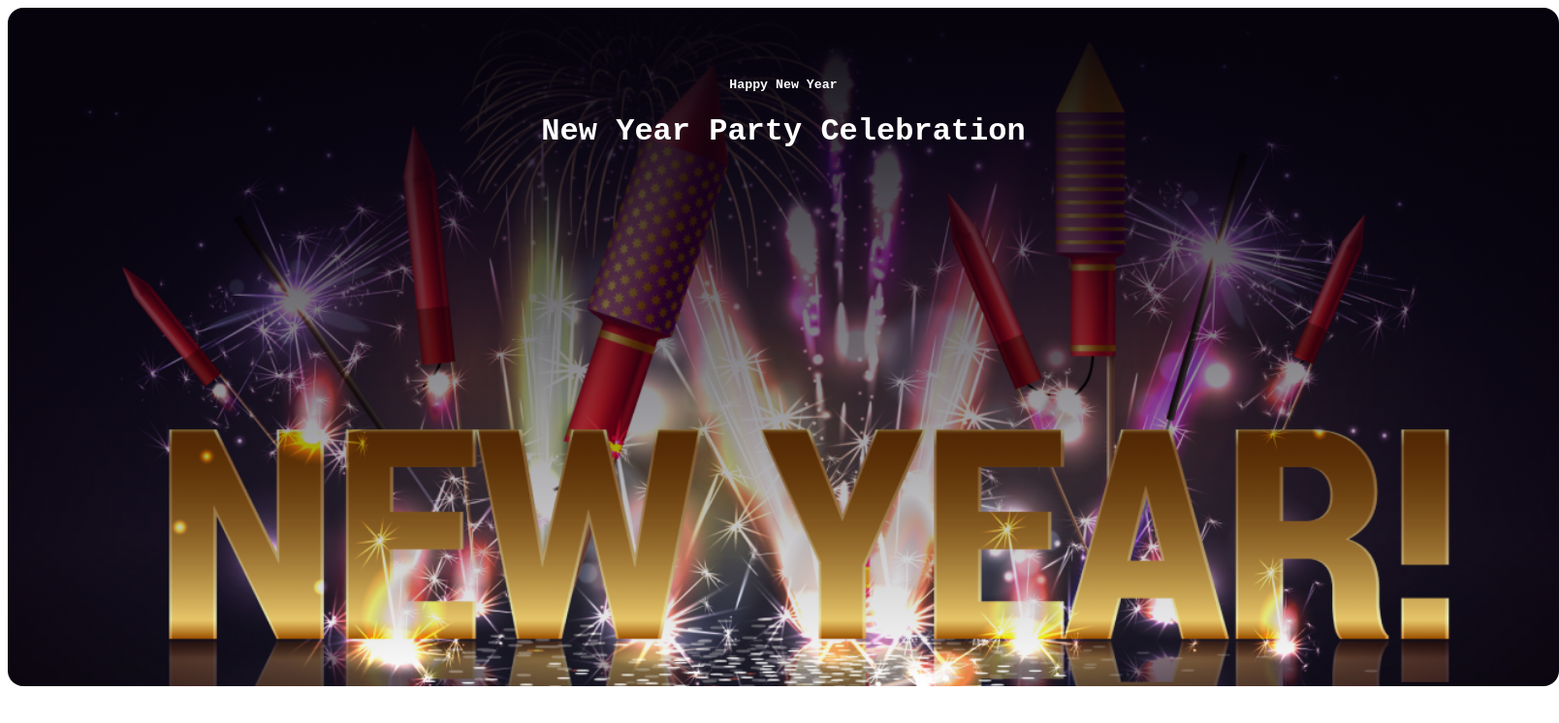
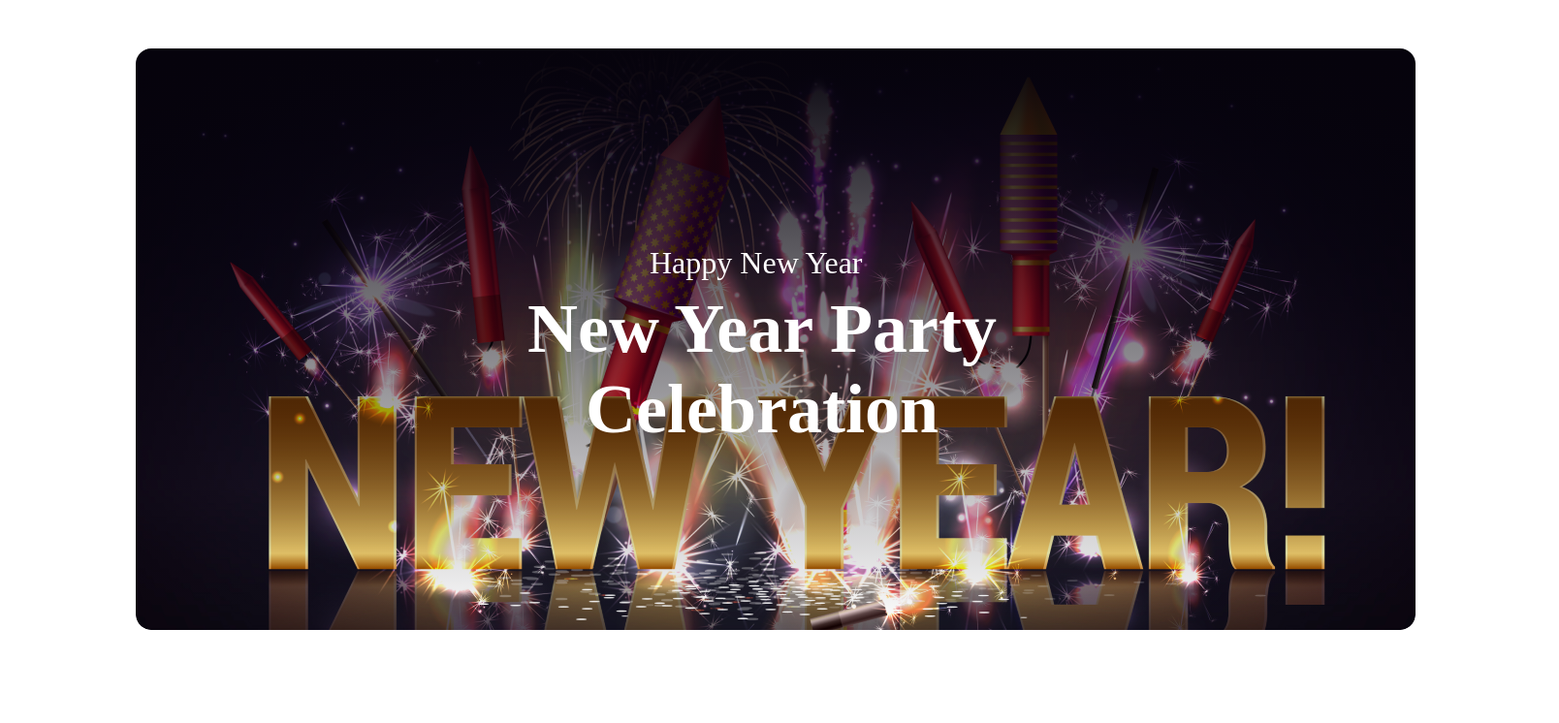
Before and after one commit to SimtanaIslam/Assigment-Number-One, a plain HTML site: page index.html in a window 1280 px wide. Shown: the whole page at 97% size, 1608 px wide, since content can reach past the window. Drawn offline with Linux system fonts and the light colour scheme.

Commit message:
add banner

```diff
--- a/index.html
+++ b/index.html
@@ -7,11 +7,11 @@
     <link rel="stylesheet" href="style.css/assignment.css">
 </head>
 <body>
-    <header>
+    <header class="full-banner">
          <div class="Banner-Profile">
            <div class="Banner">
             <h5 class="first">Happy New Year</h5>
-            <h1 class="second">New Year Party Celebration</h1>
+            <h1 class="second">New Year Party <br> Celebration</h1>
            </div>
          </div>
     </header>
--- a/style.css/assignment.css
+++ b/style.css/assignment.css
@@ -1,20 +1,38 @@
+body{
+    margin: 0px;
+    padding: 0px;
+}
+.full-banner{
+    padding: 50px 140px;
+}
 .Banner-Profile{
     width: 1320px;
 height: 600px;
-    background-size: cover;
-    padding: 50px 140px;
-    border-radius: 16px;
-   text-align: center;
-   font-family: 'Courier New', Courier, monospace;
-   background-color: black;
-
-   background-image:  linear-gradient(180.00deg, rgb(6, 3, 12),rgba(7, 2, 17, 0) 100%), url('../resources/Banner\ Image.png');
+border-radius: 16px;
+    background-image:  linear-gradient(180.00deg, rgb(6, 3, 12),rgba(7, 2, 17, 0) 100%), url('../resources/Banner\ Image.png');
 }
 .Banner{
-    margin-bottom: 0;
-
-}
-.first, .second{
-    z-index: 5;
+    position: relative;
+    text-align: center;
     color: white;
 }
+.first{
+    position: absolute;
+    top: 150px;
+    left: 530px;
+font-size: 32px;
+font-weight: 400;
+margin-bottom:0px auto;
+}
+.second{
+position: absolute;
+width: 632px;
+height: 190px;
+left: 330px;
+right: 484px;
+top: 200px;
+bottom: 177px;
+font-size: 72px;
+font-weight: 900;
+gap: 16px;
+}
```
